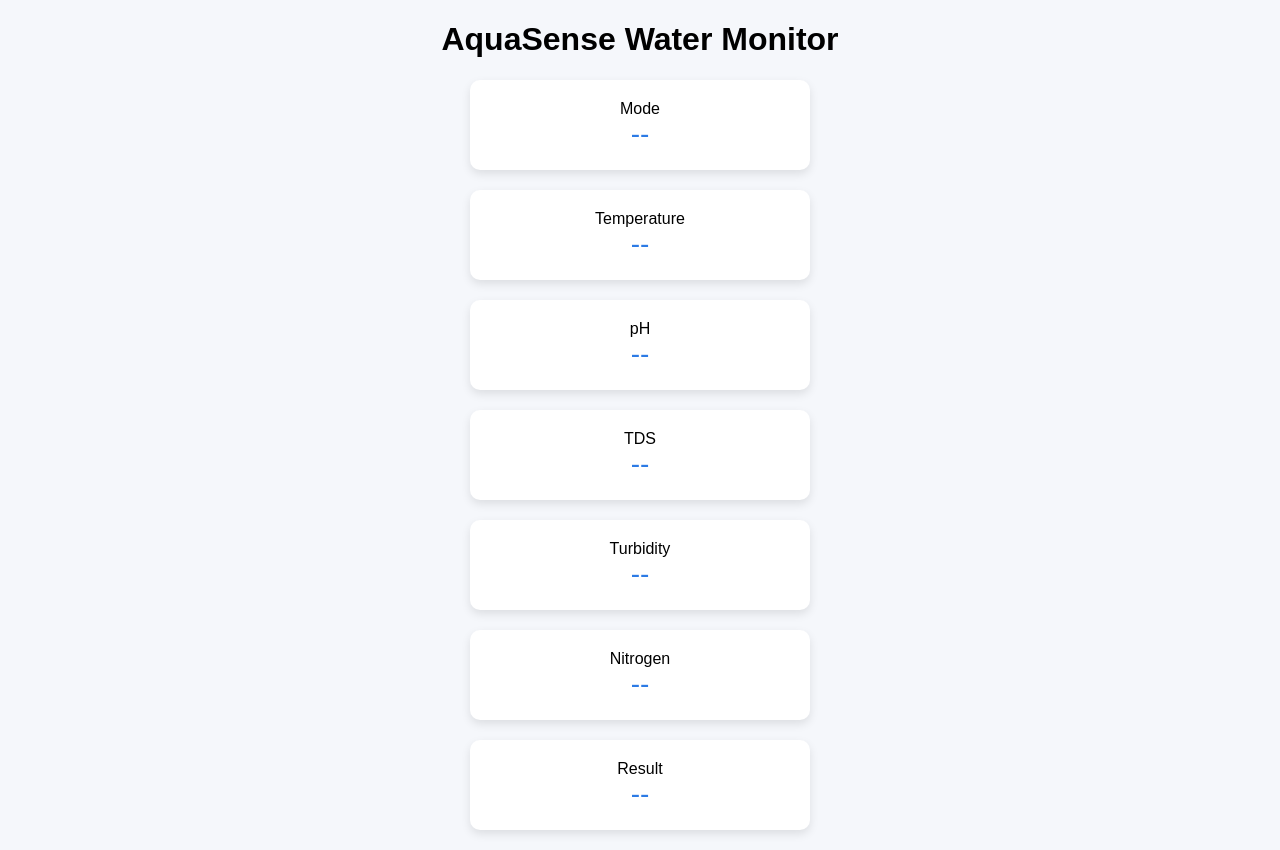
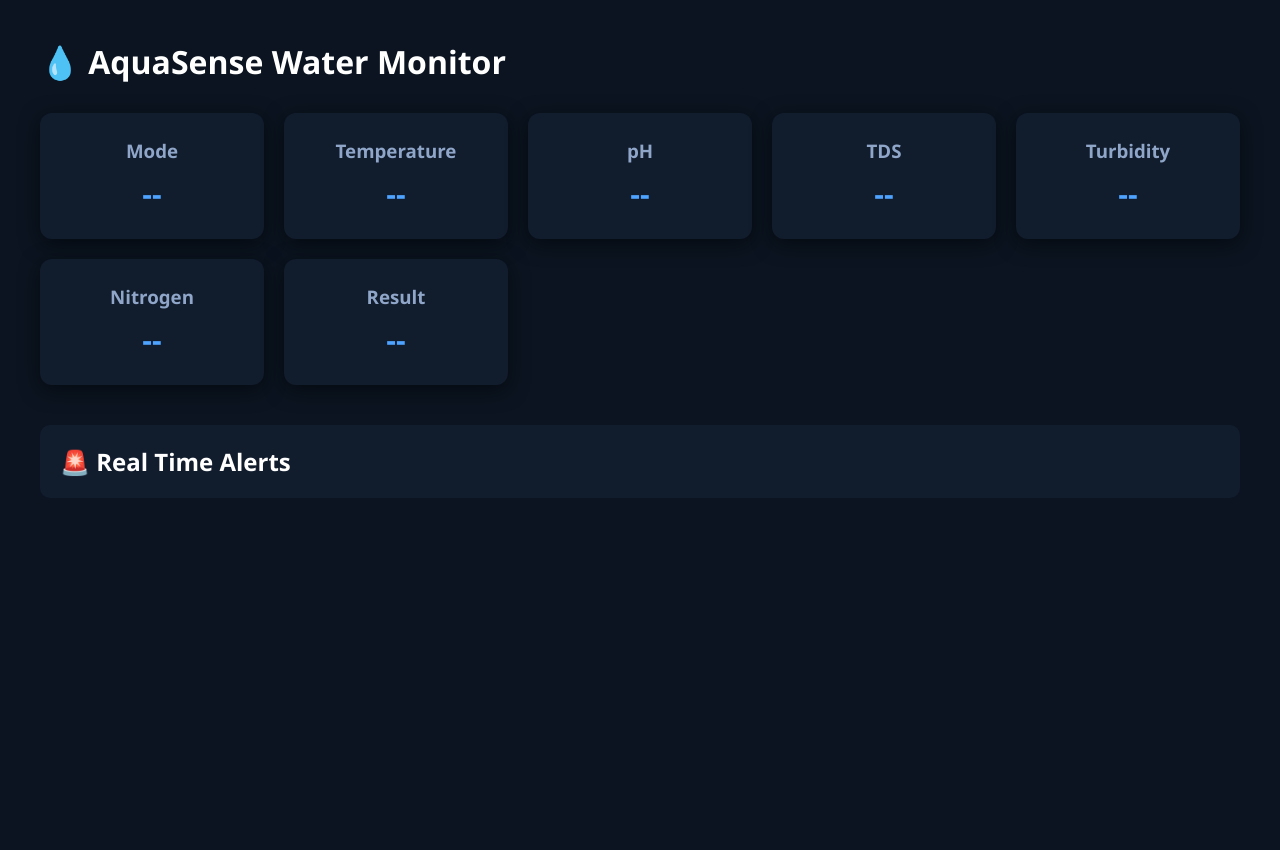
Before and after one commit to Roshans11/AQUASENSE, a website: page index.html in a window 1280 px wide. After the commit the page ends 800 px from the top, so only its background shows below. Drawn offline with Linux system fonts and the light colour scheme; no server answers.

Commit message:
second commit

```diff
--- a/index.html
+++ b/index.html
@@ -7,24 +7,77 @@
 
 <style>
 
+*{
+margin:0;
+padding:0;
+box-sizing:border-box;
+font-family:Segoe UI;
+}
+
 body{
-font-family:Arial;
-background:#f5f7fb;
+background:#0b1420;
+color:white;
+padding:40px;
+}
+
+/* Title */
+
+h1{
+margin-bottom:30px;
+}
+
+/* Grid Layout */
+
+.container{
+display:grid;
+grid-template-columns:repeat(auto-fit,minmax(220px,1fr));
+gap:20px;
+}
+
+/* Cards */
+
+.card{
+padding:25px;
+background:#111c2d;
+border-radius:12px;
+box-shadow:0 5px 20px rgba(0,0,0,0.5);
 text-align:center;
 }
 
-.card{
-width:300px;
-margin:20px auto;
-padding:20px;
-background:white;
-border-radius:10px;
-box-shadow:0 4px 10px rgba(0,0,0,0.1);
+.card h3{
+color:#8fa6c9;
+margin-bottom:10px;
 }
 
 .value{
-font-size:28px;
-color:#2c7be5;
+font-size:30px;
+color:#4da3ff;
+font-weight:bold;
+}
+
+/* Alert Section */
+
+.alert-box{
+margin-top:40px;
+background:#111c2d;
+padding:20px;
+border-radius:10px;
+}
+
+.alert{
+padding:10px;
+margin-top:10px;
+border-radius:6px;
+}
+
+.good{
+background:#163b2c;
+color:#32ffb4;
+}
+
+.bad{
+background:#3b1a1a;
+color:#ff5c5c;
 }
 
 </style>
@@ -33,42 +86,56 @@ color:#2c7be5;
 
 <body>
 
-<h1>AquaSense Water Monitor</h1>
+<h1>💧 AquaSense Water Monitor</h1>
+
+<div class="container">
 
 <div class="card">
-Mode
+<h3>Mode</h3>
 <div id="mode" class="value">--</div>
 </div>
 
 <div class="card">
-Temperature
+<h3>Temperature</h3>
 <div id="temp" class="value">--</div>
 </div>
 
 <div class="card">
-pH
+<h3>pH</h3>
 <div id="ph" class="value">--</div>
 </div>
 
 <div class="card">
-TDS
+<h3>TDS</h3>
 <div id="tds" class="value">--</div>
 </div>
 
 <div class="card">
-Turbidity
+<h3>Turbidity</h3>
 <div id="turb" class="value">--</div>
 </div>
 
 <div class="card">
-Nitrogen
+<h3>Nitrogen</h3>
 <div id="nitrogen" class="value">--</div>
 </div>
 
 <div class="card">
-Result
+<h3>Result</h3>
 <div id="result" class="value">--</div>
 </div>
+
+</div>
+
+
+<div class="alert-box">
+
+<h2>🚨 Real Time Alerts</h2>
+
+<div id="alerts"></div>
+
+</div>
+
 
 <script type="module">
 
@@ -85,6 +152,28 @@ const db=getFirestore(app);
 
 const ref=doc(db,"water","device1");
 
+
+/* Notification Permission */
+
+if(Notification.permission!=="granted"){
+Notification.requestPermission();
+}
+
+
+function notify(msg){
+
+if(Notification.permission==="granted"){
+new Notification(msg);
+}
+
+}
+
+
+/* Visitor Notification */
+
+notify("Someone opened AquaSense dashboard");
+
+
 onSnapshot(ref,(doc)=>{
 
 let d=doc.data();
@@ -93,13 +182,55 @@ document.getElementById("mode").innerText=d.mode;
 document.getElementById("temp").innerText=d.temperature+" °C";
 document.getElementById("ph").innerText=d.ph;
 document.getElementById("tds").innerText=d.tds+" ppm";
-document.getElementById("turb").innerText=d.turbidity;
+document.getElementById("turb").innerText=d.turbidity+" NTU";
 document.getElementById("nitrogen").innerText=d.nitrogen;
 document.getElementById("result").innerText=d.result;
+
+
+/* ALERT SYSTEM */
+
+let alerts="";
+
+if(d.ph<6.5 || d.ph>8.5){
+
+alerts+=`<div class="alert bad">⚠ pH level unsafe</div>`;
+notify("Warning: pH level unsafe");
+
+}
+
+if(d.tds>500){
+
+alerts+=`<div class="alert bad">⚠ High TDS detected</div>`;
+notify("Warning: High TDS detected");
+
+}
+
+if(d.turbidity>4){
+
+alerts+=`<div class="alert bad">⚠ Water turbidity high</div>`;
+notify("Warning: Water turbidity high");
+
+}
+
+if(d.temperature>40){
+
+alerts+=`<div class="alert bad">⚠ Temperature too high</div>`;
+notify("Warning: Temperature too high");
+
+}
+
+if(alerts===""){
+
+alerts=`<div class="alert good">✅ Water quality normal</div>`;
+
+}
+
+document.getElementById("alerts").innerHTML=alerts;
 
 });
 
 </script>
 
 </body>
+
 </html>
```
